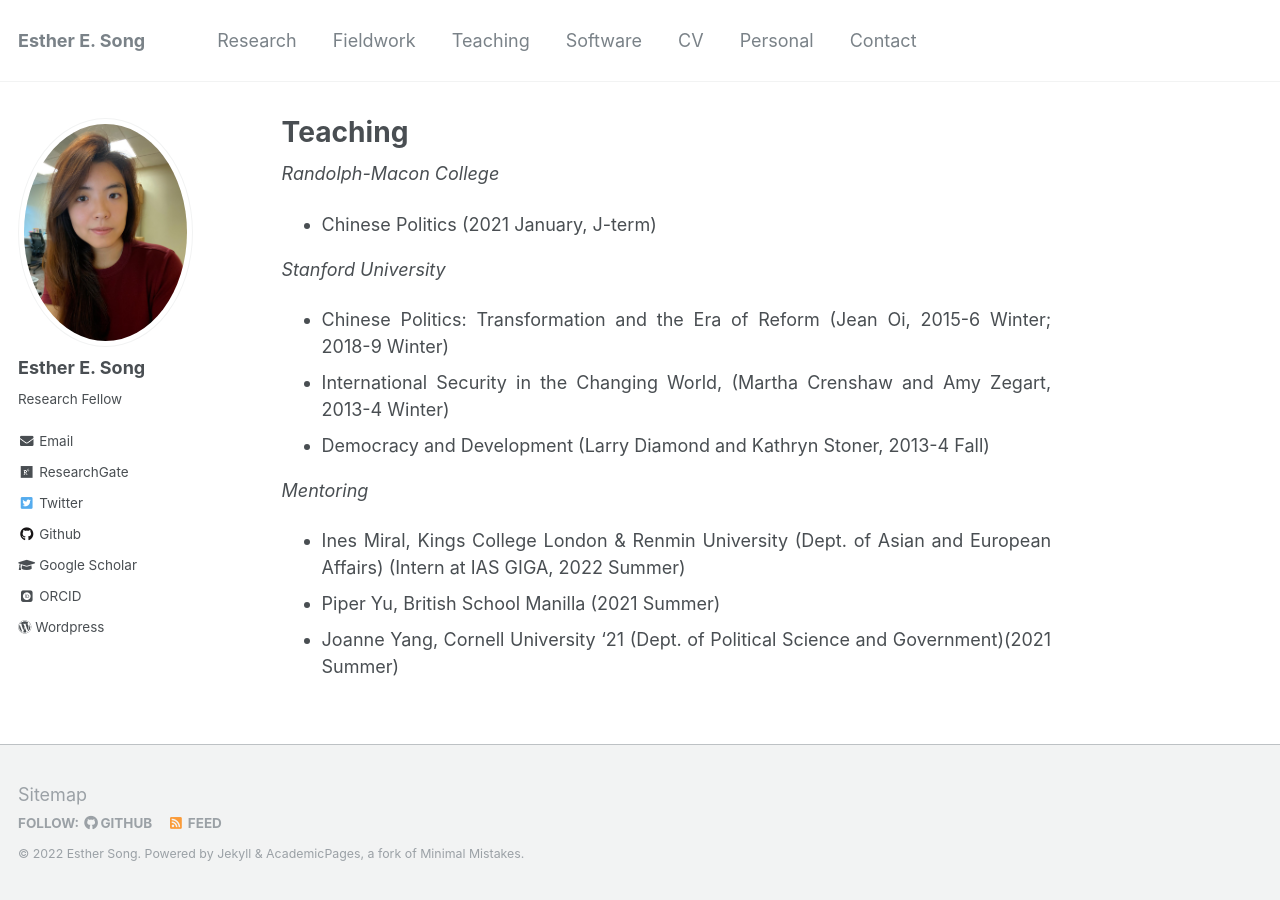
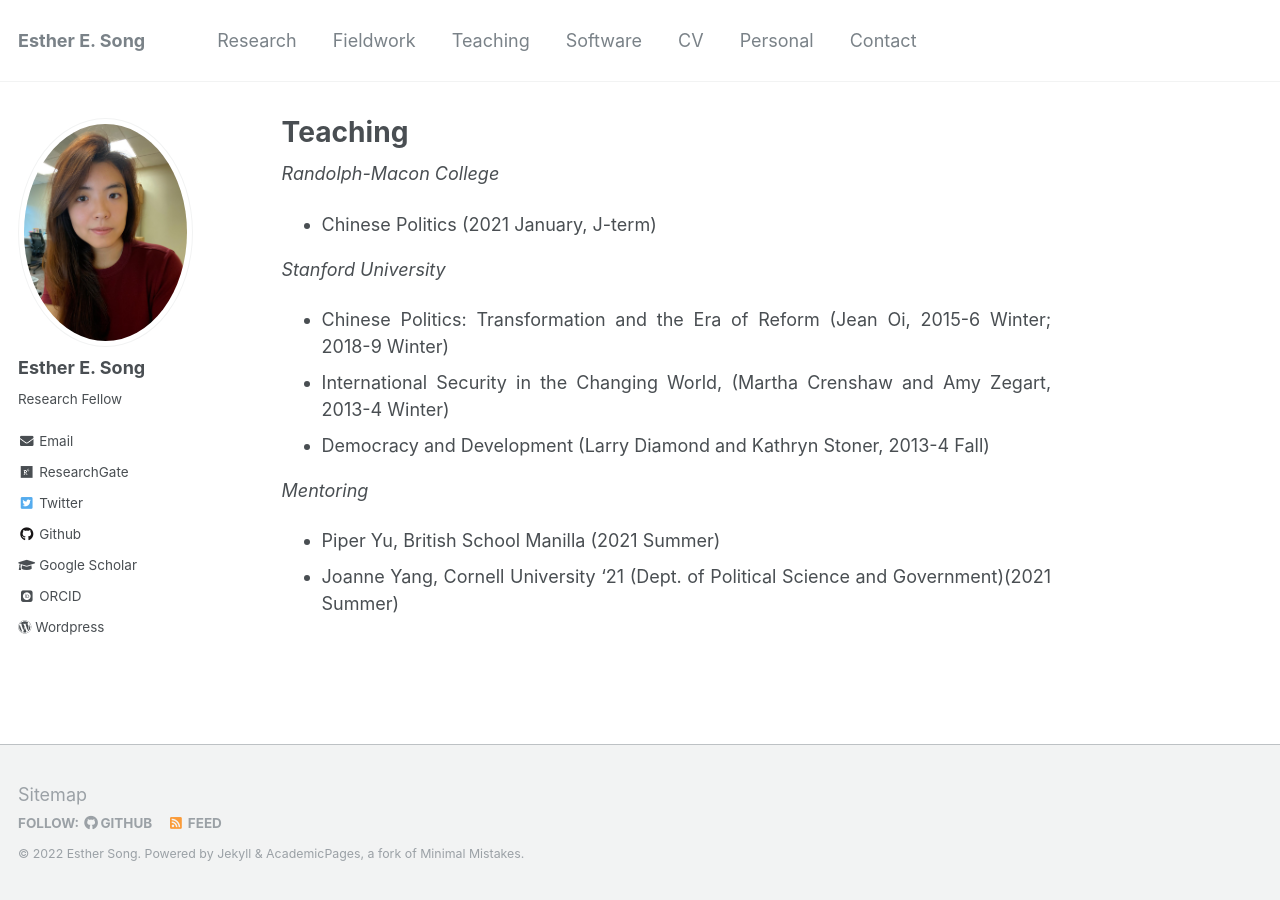
Before and after one commit to ehsong/ehsong.github.io, a Jekyll site: the page built from _pages/teaching.md, in a window 1280 px wide. Built offline with Jekyll 4.4.1, drawn with Linux system fonts in a browser that asks for light colours; some web fonts are replaced.

Commit message:
Update teaching.md

```diff
--- a/_pages/teaching.md
+++ b/_pages/teaching.md
@@ -15,6 +15,5 @@ author_profile: true
 
 *Mentoring*
 
-- Ines Miral, Kings College London & Renmin University (Dept. of Asian and European Affairs) (Intern at IAS GIGA, 2022 Summer)
 - Piper Yu, British School Manilla (2021 Summer)
 - Joanne Yang, Cornell University '21 (Dept. of Political Science and Government)(2021 Summer)
```
